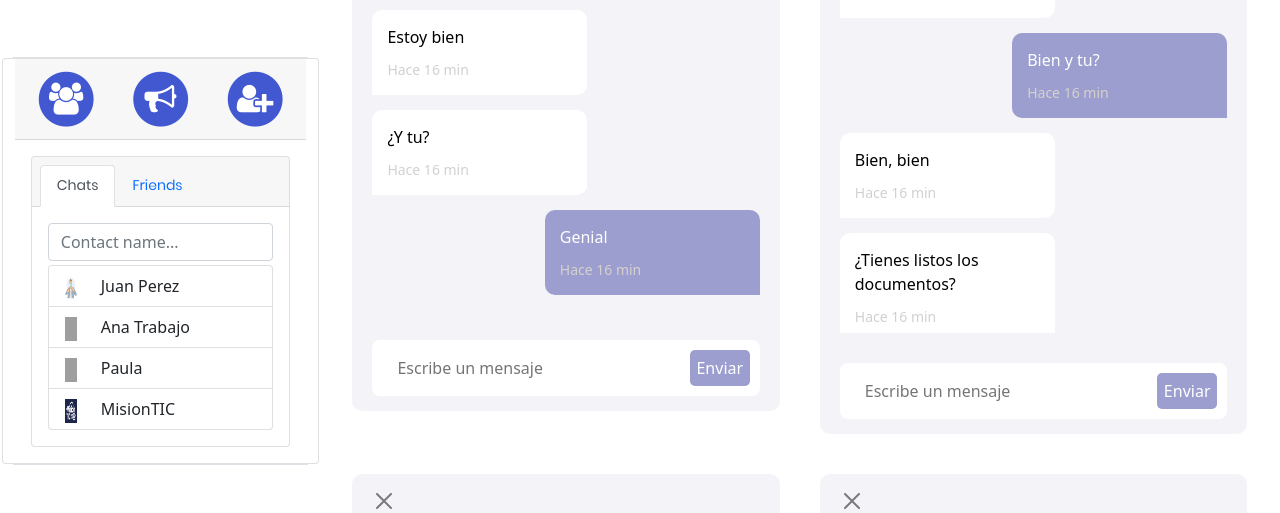
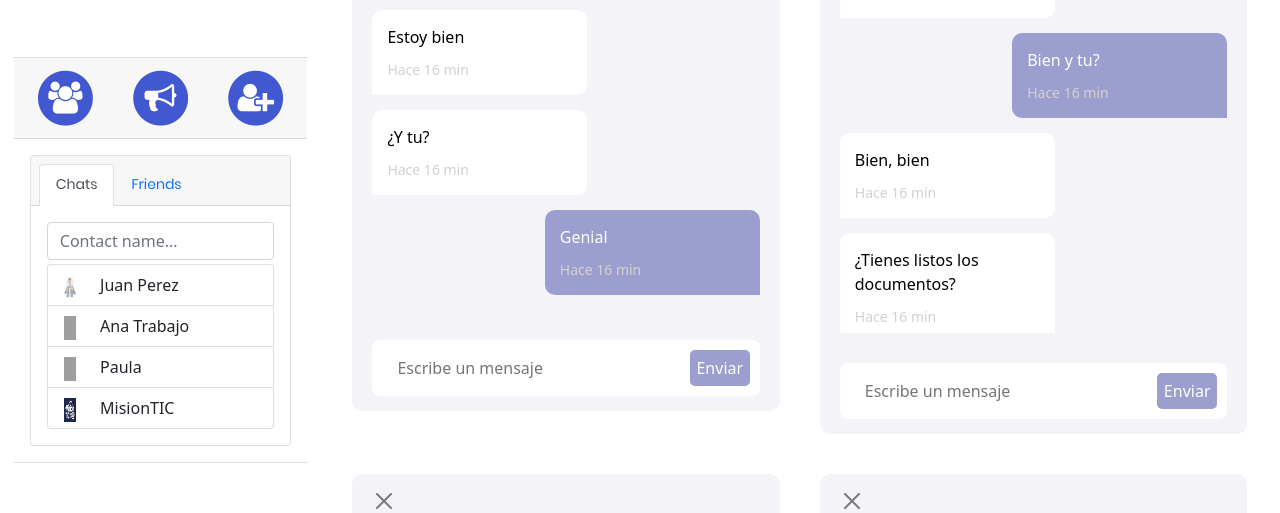
Before and after one commit to CharlieBGood/Chatting_App, a React (Create React App) app in the folder frontend/chatting-app/: page / in a window 1280 px wide. Both pictures are taken after typing "name@example.com", "Sample123" into the empty fields and a click on the button "LOGIN". Shown: the part 244-757 px from the top of the page. Built offline with nearby package versions, Linux system fonts and the light colour scheme; grey boxes are pictures that could not be loaded.

Commit message:
feat: delete border from outer card in chats list

```diff
--- a/frontend/chatting-app/src/components/chats_list/ChatsListComponent.jsx
+++ b/frontend/chatting-app/src/components/chats_list/ChatsListComponent.jsx
@@ -41,7 +41,7 @@ class ChatListComponent extends Component {
         return(
             <React.Fragment>
                 <div class="row">
-                    <div class="card">
+                    <div class="card border-0">
                         <div class="card-header">
                             <div class="row">
                                 <div class="col-4 text-center">
```
